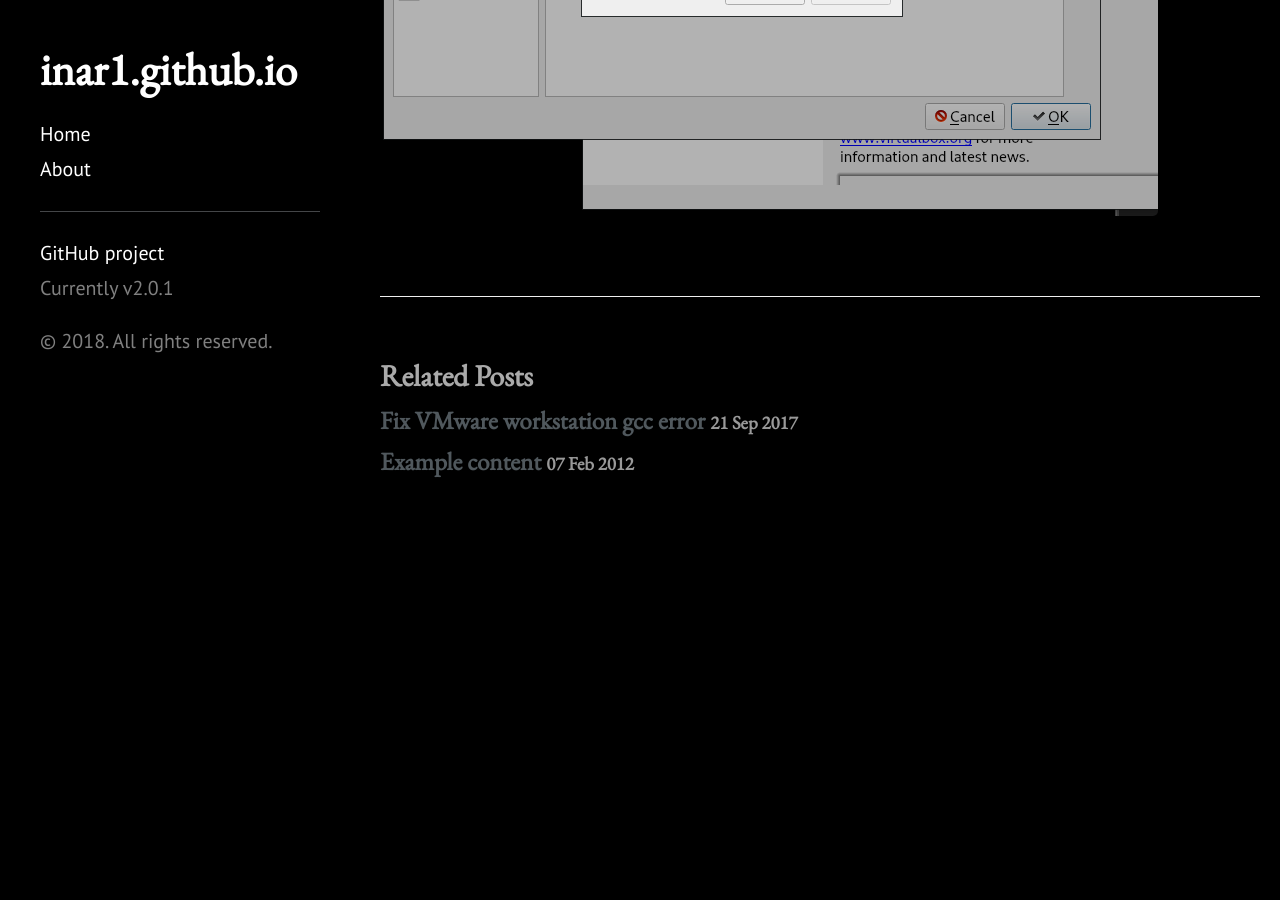
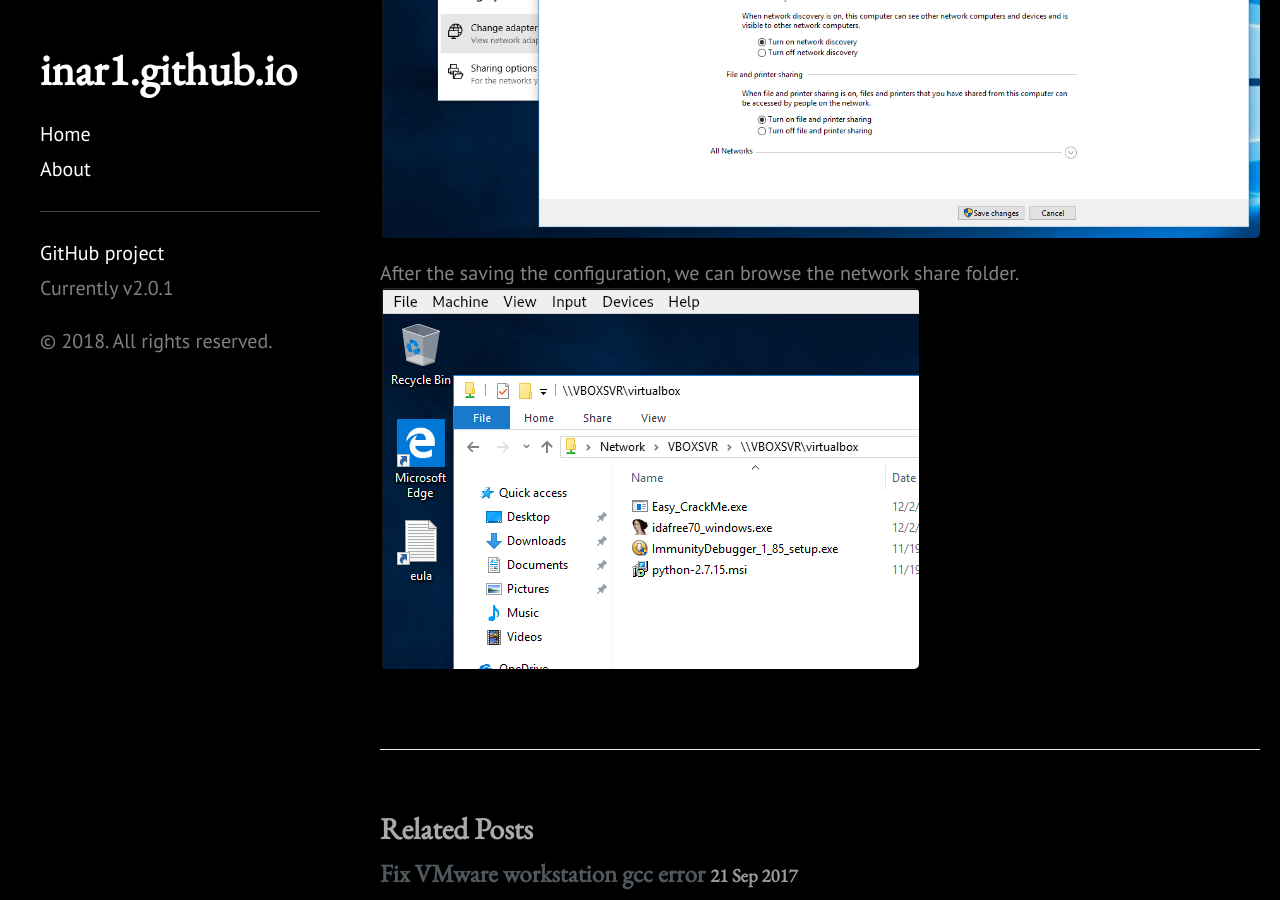
Before and after one commit to 1n4r1/1n4r1.github.io, a Jekyll site: the page built from _posts/2018-12-01-Enable-share-win10.md, in a window 1280 px wide and 900 px high, scrolled down 2800 px. Built offline with Jekyll 4.4.1, drawn with Linux system fonts in a browser that asks for light colours; before the commit the page ends 3417 px from its top, so only the background shows below that.

Commit message:
modify the article

```diff
--- a/_posts/2018-12-01-Enable-share-win10.md
+++ b/_posts/2018-12-01-Enable-share-win10.md
@@ -14,20 +14,23 @@ How to enable Share Folder on Windows 10 with Virtualbox 5 ?
 ## Solution
 1. Configuring share folder on virtualbox
 From <a href="https://developer.microsoft.com/en-us/microsoft-edge/tools/vms/">this web site</a>, we can download the official Windows 10 virtualbox .ova file. After the importing of the win10 box, we can configure the share folder on virtualbox console
-![placeholder](https://inar1.github.io/public/images/2018-12-05-09-49-17.png)
+![placeholder](https://inar1.github.io/public/images/2018-12-05-09-53-13.png)
 
 2. Run windows 10
 With button "start", we can run the virtual machine
 
 3. Open "Network & Internet"
 From "Settings", we can open the "Network & Internet" tab.
-![placeholder](https://inar1.github.io/public/images/2018-12-05-09-50-24.png)
+![placeholder](https://inar1.github.io/public/images/2018-12-05-09-49-17.png)
 
 4. Open "Sharing options"
 By clicking the "Status" from "Network & Internet",
 we can go to the "Sharing options" window.
-![placeholder](https://inar1.github.io/public/images/2018-12-05-09-51-13.png)
+![placeholder](https://inar1.github.io/public/images/2018-12-05-09-50-24.png)
 
 As we can see, there are 2 option buttons and by changing the value of that
 we can enable the Share Folder.
-![placeholder](https://inar1.github.io/public/images/2018-12-05-09-53-13.png)
+![placeholder](https://inar1.github.io/public/images/2018-12-05-09-51-13.png)
+
+After the saving the configuration, we can browse the network share folder.
+![placeholder](https://inar1.github.io/public/images/2018-12-05-17-24-14.png)
```
Also changed, not shown: public/images/2018-12-05-17-24-14.png (added).
